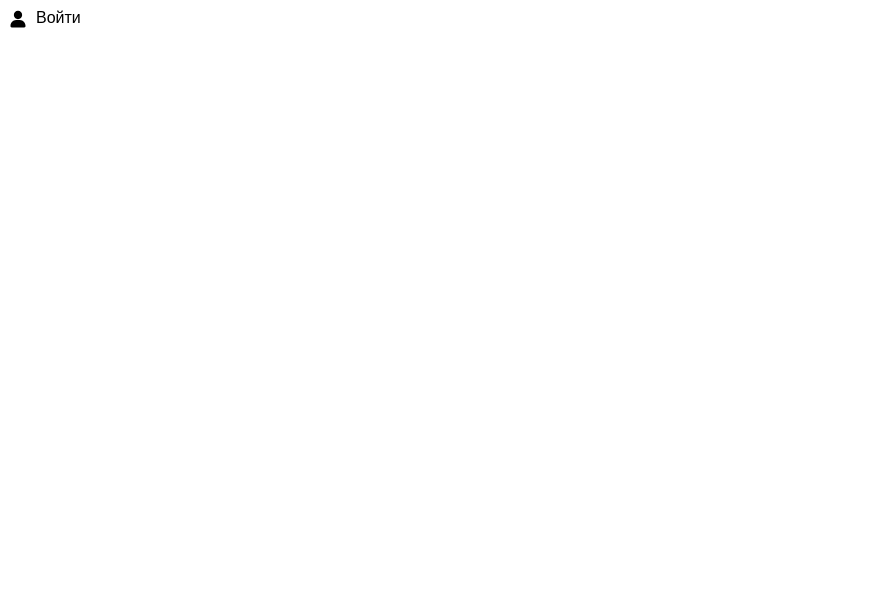
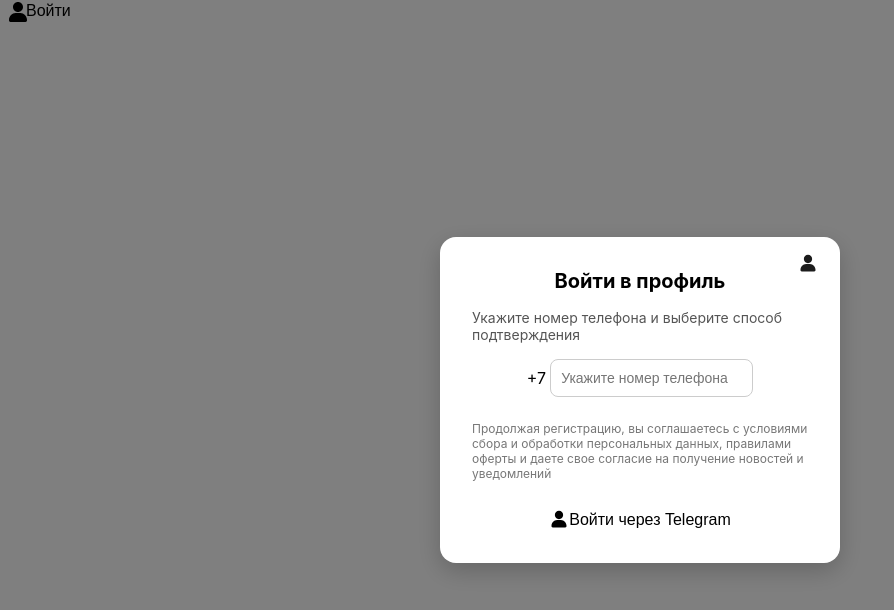
Before and after one commit to DorofeevAndrey/food_delivery_site, a Next.js app in the folder front_nextjs/: page / in a window 1280 px wide. Both pictures are taken after a click on the button "Войти". Shown: the top 610 px of the page, without its empty margins (0-894 px from the left). Built offline with nearby package versions, Linux system fonts and the light colour scheme.

Commit message:
feat: started do LoginModal

```diff
--- a/front_nextjs/app/page.tsx
+++ b/front_nextjs/app/page.tsx
@@ -2,18 +2,21 @@
 
 import ProfileIcon from "@/assets/ProfileIcon";
 import Button from "@/components/Button/Button";
+import LoginModal from "@/components/LoginModal/LoginModal";
+import { useState } from "react";
 
 export default function Home() {
-  const handleOnClick = () => {
-    alert("Кнопка нажата!");
-  };
+  const [isModalOpen, setIsModalOpen] = useState(false);
+
   return (
     <div>
       <Button
         title={"Войти"}
-        onClick={handleOnClick}
+        onClick={() => setIsModalOpen(true)}
         icon={<ProfileIcon width={24} height={24} />}
       ></Button>
+
+      <LoginModal isOpen={isModalOpen} onClose={() => setIsModalOpen(false)} />
     </div>
   );
 }
--- a/front_nextjs/components/Button/Button.module.css
+++ b/front_nextjs/components/Button/Button.module.css
@@ -1,8 +1,8 @@
 .button {
   display: flex;
   align-items: center;
-  gap: 8px; /* расстояние между картинкой и текстом */
-  padding: 8px;
+  /* gap: 8px;
+  padding: 8px; */
   background-color: var(--color-primary);
   color: var(--color-white);
   border: none;
@@ -18,7 +18,6 @@
 }
 
 .icon {
-  display: flex;
   width: 20px;
   height: 20px;
 }
--- a/front_nextjs/components/Button/Button.tsx
+++ b/front_nextjs/components/Button/Button.tsx
@@ -1,19 +1,29 @@
-"use client"; // Важно! События работают только в Client Components
+"use client";
 
 import styles from "./Button.module.css";
 import React, { ReactNode } from "react";
+import cn from "classnames"; // <- импортируем библиотеку
 
-type Props = {
-  title: string;
+type ButtonProps = {
+  title?: string;
   onClick?: () => void;
   icon?: ReactNode;
+  className?: string; // <- проп для дополнительных классов
 };
 
-export default function Button({ title, onClick, icon }: Props) {
+export default function Button({
+  title,
+  onClick,
+  icon,
+  className,
+}: ButtonProps) {
   return (
-    <button className={styles.button} onClick={onClick}>
+    <button
+      className={cn(styles.button, className)} // <- объединяем стили
+      onClick={onClick}
+    >
       {icon && <span className={styles.icon}>{icon}</span>}
-      {<span>{title}</span>}
+      <span>{title}</span>
     </button>
   );
 }
--- /dev/null
+++ b/front_nextjs/components/LoginModal/LoginModal.module.css
@@ -0,0 +1,80 @@
+.overlay {
+  position: fixed;
+  inset: 0;
+  background-color: rgba(0, 0, 0, 0.5);
+  display: flex;
+  align-items: center;
+  justify-content: center;
+  z-index: 50;
+}
+
+.modal {
+  position: relative;
+  background-color: #ffffff;
+  border-radius: 16px;
+  padding: 32px;
+  width: 100%;
+  max-width: 400px;
+  box-shadow: 0 8px 24px rgba(0, 0, 0, 0.2);
+  display: flex;
+  flex-direction: column;
+  align-items: center;
+  justify-content: center;
+  gap: 16px;
+}
+
+.close {
+  position: absolute;
+  top: 16px;
+  right: 16px;
+  background: none;
+  border: none;
+  border-radius: 30px;
+  cursor: pointer;
+  color: var(--color-black);
+  transition: color 0.2s;
+}
+
+.close:hover {
+  background-color: var(--color-grey);
+}
+
+.title {
+  font-size: 20px;
+  font-weight: 700;
+  margin: 0;
+}
+
+.subtitle {
+  font-size: 14px;
+  color: #555555;
+  margin: 0;
+}
+
+.inputGroup {
+  display: flex;
+  flex-direction: row;
+  justify-content: center;
+  align-items: center;
+  gap: 4px;
+}
+
+.input {
+  padding: 10px;
+  border: 1px solid #cccccc;
+  border-radius: 8px;
+  font-size: 14px;
+}
+
+.terms {
+  font-size: 12px;
+  color: #777777;
+  margin-top: 8px;
+}
+
+.buttons {
+  display: flex;
+  flex-direction: column;
+  gap: 8px;
+  margin-top: 16px;
+}
--- /dev/null
+++ b/front_nextjs/components/LoginModal/LoginModal.tsx
@@ -0,0 +1,54 @@
+"use client";
+
+import { useState } from "react";
+import Button from "@/components/Button/Button";
+import ProfileIcon from "@/assets/ProfileIcon";
+import styles from "./LoginModal.module.css";
+
+type LoginModalProps = {
+  isOpen: boolean;
+  onClose: () => void;
+};
+
+export default function LoginModal({ isOpen, onClose }: LoginModalProps) {
+  const [phone, setPhone] = useState("");
+
+  if (!isOpen) return null;
+
+  return (
+    <div className={styles.overlay}>
+      <div className={styles.modal}>
+        <Button
+          className={styles.close}
+          onClick={() => onClose}
+          icon={<ProfileIcon width={20} height={20} />}
+        ></Button>
+        <h2 className={styles.title}>Войти в профиль</h2>
+        <p className={styles.subtitle}>
+          Укажите номер телефона и выберите способ подтверждения
+        </p>
+        <div className={styles.inputGroup}>
+          <label>+7</label>
+          <input
+            type="text"
+            placeholder="Укажите номер телефона"
+            value={phone}
+            onChange={(e) => setPhone(e.target.value)}
+            className={styles.input}
+          />
+        </div>
+        <p className={styles.terms}>
+          Продолжая регистрацию, вы соглашаетесь с условиями сбора и обработки
+          персональных данных, правилами оферты и даете свое согласие на
+          получение новостей и уведомлений
+        </p>
+
+        <Button
+          onClick={() => alert("Continue with phone " + phone)}
+          title="Войти через Telegram"
+          icon={<ProfileIcon width={20} height={20} />}
+        ></Button>
+      </div>
+    </div>
+  );
+}
```
Also changed, not shown: front_nextjs/package.json (+6 -5 lines), 1 other file (tests, documents, lock files or other folders).
